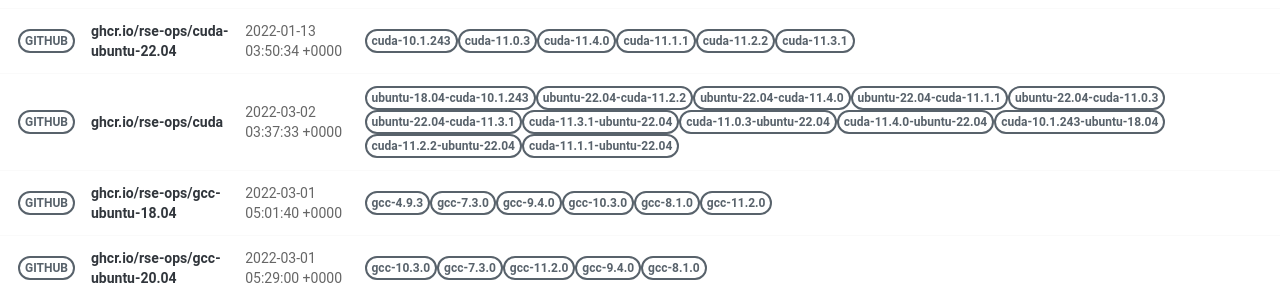
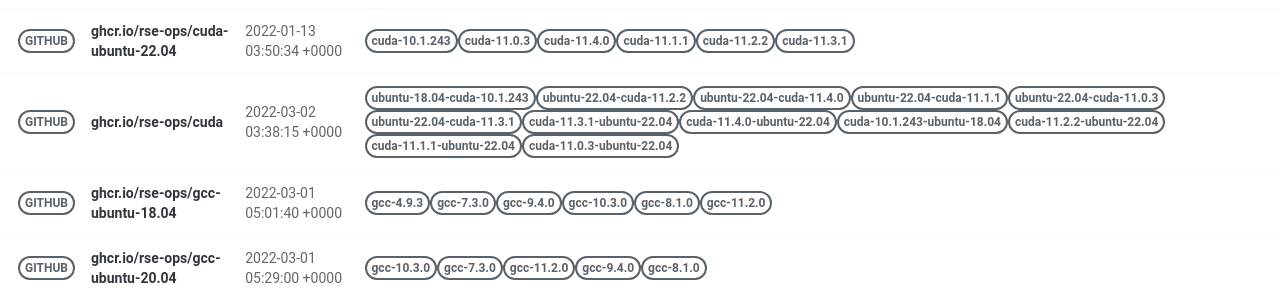
Before and after one commit to rse-ops/docker-images, a Jekyll site: the page built from pages/index.md, in a window 1280 px wide. Shown: the part 421-721 px from the top of the page. Built offline with Jekyll 4.4.1, drawn with Linux system fonts in a browser that asks for light colours; nearby versions of some CDN libraries.

Commit message:
Automated push to update library 2022-03-02

```diff
--- a/_library/ghcr.io-rse-ops-cuda.md
+++ b/_library/ghcr.io-rse-ops-cuda.md
@@ -1,7 +1,7 @@
 ---
 layout: container
 name: ghcr.io/rse-ops/cuda
-updated_at: 2022-03-02 03:37:33.224351
+updated_at: 2022-03-02 03:38:15.360080
 
 
 container_url: https://github.com/orgs/rse-ops/packages/container/package/cuda
```
Also changed, not shown: other parts of _library/ghcr.io-rse-ops-cuda.md (+3 -3 lines).
